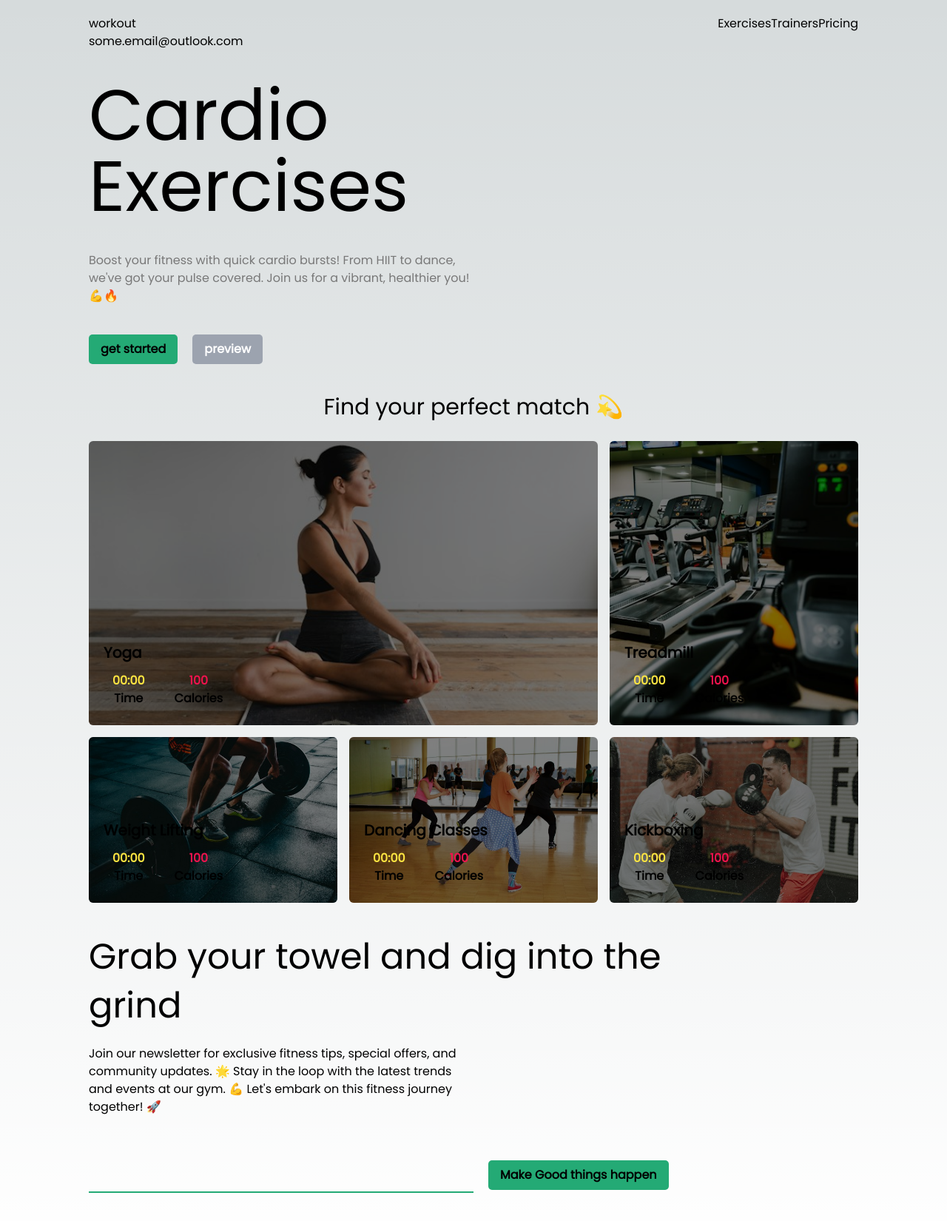
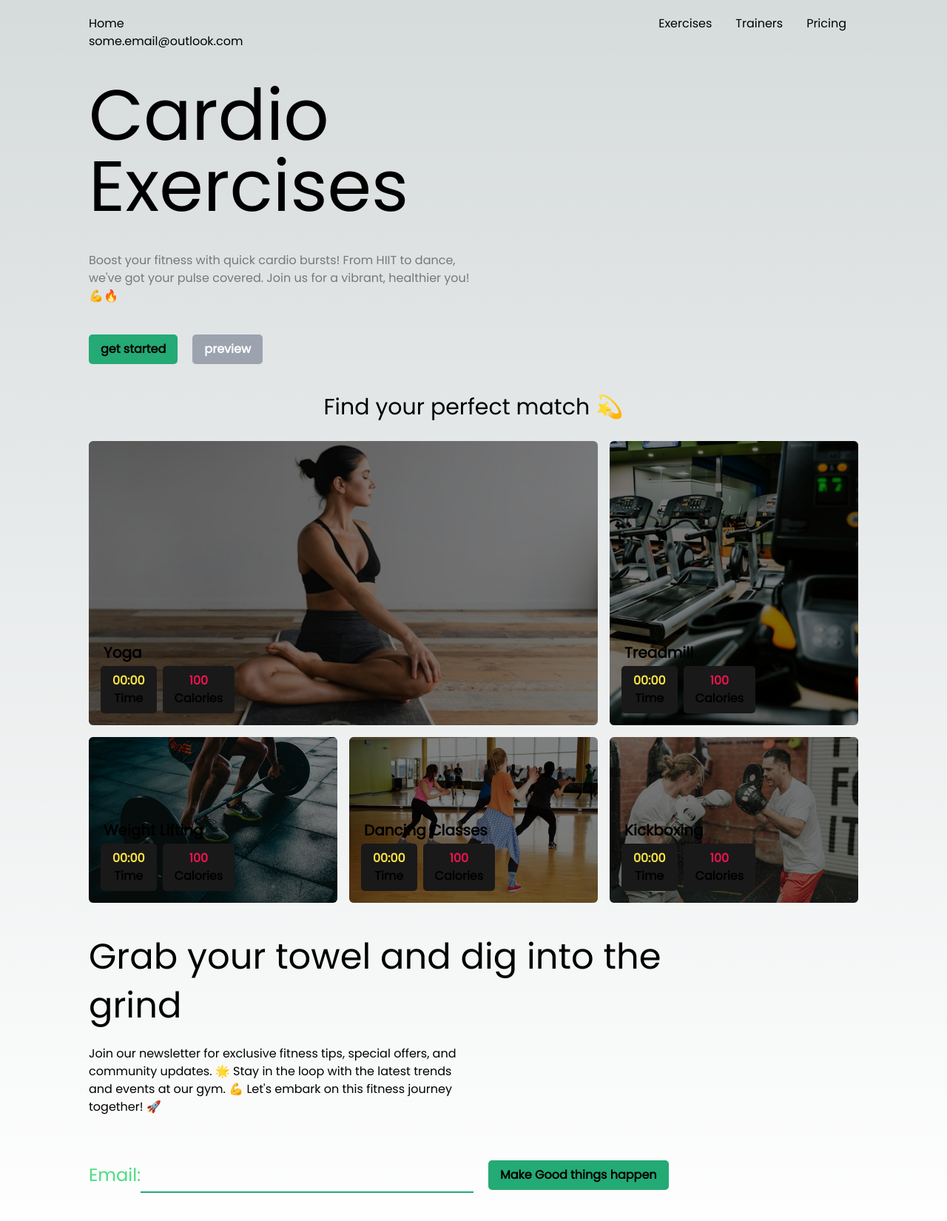
Before and after one commit to Sierra9999/activos-gym, a Next.js app: page / in a window 1280 px wide. Shown: the top 1650 px of the page at 74% size. Built offline with nearby package versions, Linux system fonts and the light colour scheme.

Commit message:
task: stabilize button styles

```diff
--- a/app/Components/BentoMenu.jsx
+++ b/app/Components/BentoMenu.jsx
@@ -54,8 +54,8 @@ const BentoMenu = () => {
         <div className='relative bottom-28 left-4 h-0 z-1'>
           <h2 className='text-xl ml-1 font-bold mb-1'>{workoutName}</h2>
           <div className=''>
-            <a href="" className='btn mr-2'> <span className="text-yellow">{workoutTime}</span> <br /> Time</a>
-            <a href="" className='btn mr-2'><span className='text-red'>{caloriesBurnt}</span> <br /> Calories</a>
+            <a href="" className='btn bg-gray-900 mr-2'><span className="text-yellow">{workoutTime}</span> <br /> Time</a>
+            <a href="" className='btn bg-gray-900 mr-2'><span className='text-red'>{caloriesBurnt}</span> <br /> Calories</a>
           </div>
         </div>
         <div className="relative bg-black opacity-50  h-full bottom-full hover:opacity-25 cursor-pointer "></div>
--- a/app/Components/Header.tsx
+++ b/app/Components/Header.tsx
@@ -3,12 +3,12 @@ import React from 'react'
 const Header = () => {
   return (
     <header className='flex justify-between items-center'>
-        <div>workout</div>
+        <div><a href="/">Home</a></div>
         <nav>
           <ul className='flex justify-center items-center' >
-            <li>Exercises</li>
-            <li>Trainers</li>
-            <li>Pricing</li>
+            <li className='mx-2 sm:mx-4'>Exercises</li>
+            <li className='mx-2 sm:mx-4'>Trainers</li>
+            <li className='mx-2 sm:mx-4'><a href="/pricing">Pricing</a></li>
           </ul>
         </nav>
     </header>
--- a/app/Components/Hero.tsx
+++ b/app/Components/Hero.tsx
@@ -6,7 +6,7 @@ const Hero = () => {
             <h1 className='hero-title my-10'>Cardio <br /> Exercises</h1>
             <h4 className='text-dim my-10 w-3/4 sm:w-1/2'>
                 Boost your fitness with quick cardio bursts! From HIIT to dance, we've got your pulse covered. Join us for a vibrant, healthier you! 💪🔥</h4>
-            <a href="" className='btn bg-green-700 green-background mr-5'> get started</a>
+            <a href="" className='btn bg-green-700 mr-5'> get started</a>
             <a href="" className='btn bg-gray-400 text-white mr-5'>preview</a>
 
         </section>
--- a/app/Components/NewsLetterForm/NewsLetterForm.tsx
+++ b/app/Components/NewsLetter/NewsLetterForm.tsx
@@ -22,7 +22,7 @@ const NewsLetterForm = () => {
       <form
         onSubmit={(e)=>{onSubmitHandler(e)}}
         className='my-10 flex flex-col sm:flex-row content-center items-center'>
-        <label className='w-full md:w-1/2 ' htmlFor="email">
+        <label className='w-full text-2xl text-green-400 flex justify-center items-center md:w-1/2' htmlFor="email">Email:
           <input
             className='w-full bg-transparent border-b-2 border-green-700 focus:outline-none caret-green h-12'
             type="email"
--- a/app/Components/NewsLetterForm/index.tsx
+++ b/app/Components/NewsLetter/index.tsx
@@ -3,11 +3,11 @@ import NewsLetterForm from './NewsLetterForm'
 
 const News = () => {
     return (
-        <div className='my-10'>
+        <section className='my-10'>
             <h1 className='text-5xl my-5 md:w-3/4 leading-snug'>Grab your towel and dig into the grind</h1>
             <p className='mt-5 md:w-1/2'>Join our newsletter for exclusive fitness tips, special offers, and community updates. 🌟 Stay in the loop with the latest trends and events at our gym. 💪 Let's embark on this fitness journey together! 🚀</p>
             <NewsLetterForm></NewsLetterForm>
-        </div>
+        </section>
     )
 }
 
--- a/app/layout.tsx
+++ b/app/layout.tsx
@@ -9,7 +9,7 @@ export const metadata = {
   description: "Generated by create next app",
 };
 
-export default function RootLayout({ children }) {
+export default function RootLayout({ children } : {children : React.ReactNode}) {
   return (
     <html lang="en">
       <body className={`${inter.className} lg:mx-10 lg:px-20 px-5 py-5 `}>
--- a/app/page.tsx
+++ b/app/page.tsx
@@ -1,8 +1,7 @@
 import Image from "next/image";
 import Hero from "./Components/Hero";
 import BentoMenu from "./Components/BentoMenu";
-import NewsLetterForm from './Components/NewsLetterForm'
-import os from 'os'
+import NewsLetter from './Components/NewsLetter'
 
 async function getAllCharacters() {
   const data = await fetch(`http://localhost:3000/api/emails`)
@@ -24,7 +23,7 @@ export default async function Home() {
       <h1>{emails? emails[0] : 'waiting'}</h1>
       <Hero></Hero>
       <BentoMenu></BentoMenu>
-      <NewsLetterForm></NewsLetterForm>
+      <NewsLetter></NewsLetter>
     </main>
   );
 }
--- /dev/null
+++ b/app/pricing/page.tsx
@@ -0,0 +1,9 @@
+import React from 'react'
+
+const Pricing = () => {
+  return (
+    <div><h1>this is the pricing page</h1></div>
+  )
+}
+
+export default Pricing
--- a/app/styles.css
+++ b/app/styles.css
@@ -13,12 +13,6 @@
     text-align: center;
     font-weight: 600;
 }
-
-@media (prefers-color-scheme: dark) {
-    .btn{
-        color: var(--grey);
-    }
-  }
 
 .caret-green{
     caret-color: var(--green);
@@ -37,7 +31,6 @@
 {
     color: var(--red);
 }
-
 .text-yellow{
     color :var(--yellow)
 }
--- a/pages/api/example.js
+++ /dev/null
@@ -1,3 +0,0 @@
-export default function handler(req, res) {
-  res.status(200).json({ text: 'Hello' });
-}
--- a/tailwind.config.js
+++ b/tailwind.config.js
@@ -18,7 +18,10 @@ module.exports = {
       colors:{
         green :{
           "700" : "#24AA75"
-        }
+        },
+        gray :{
+          "900" : "#191919",
+        },
       }
     },
   },
```
